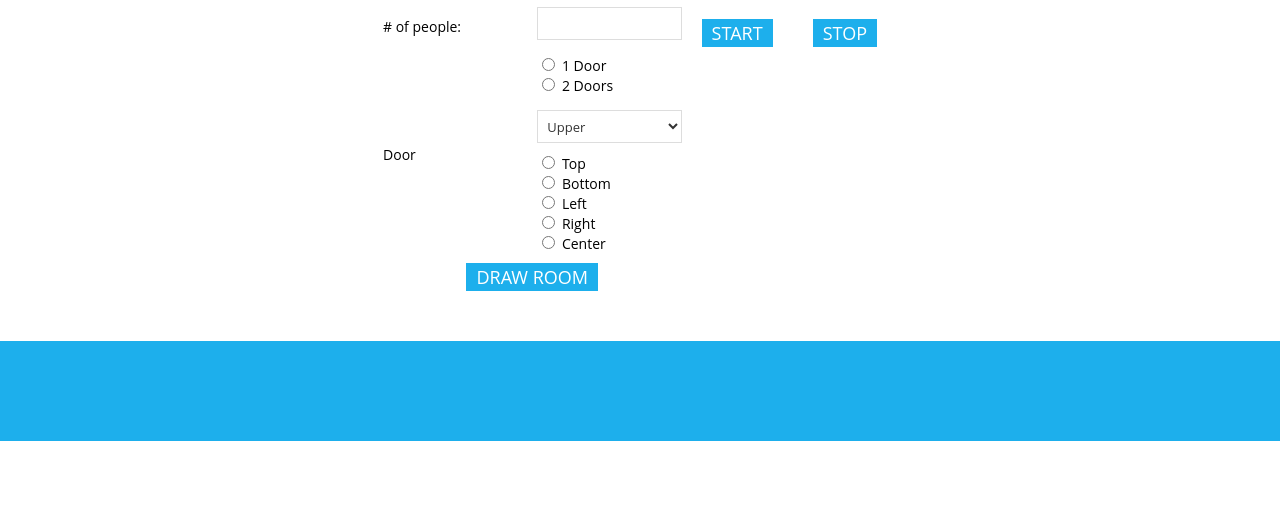
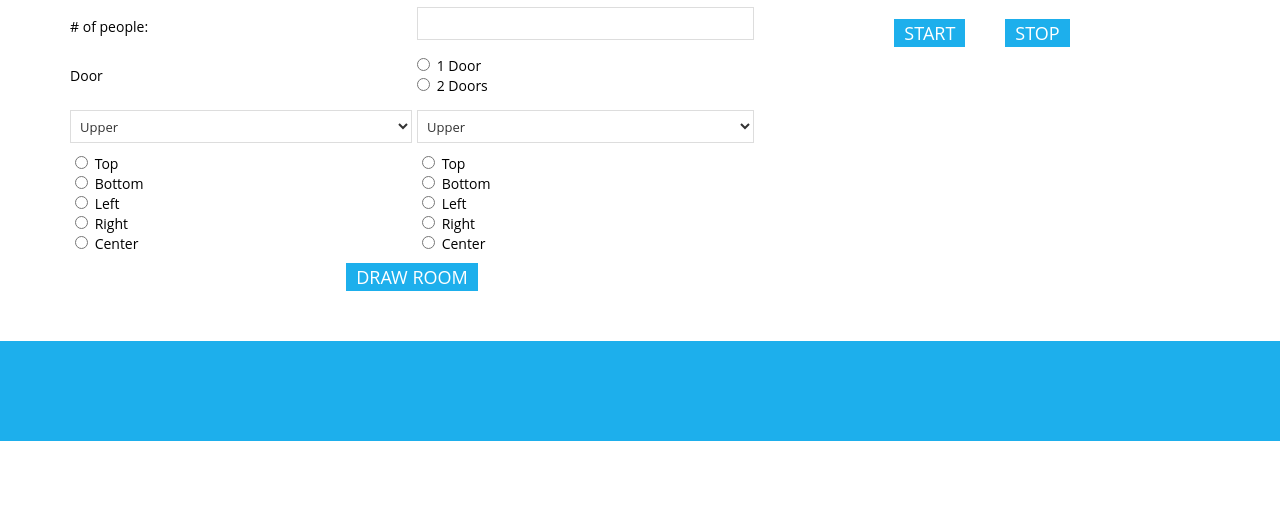
Before and after one commit to rodelcruzph/ies2, a plain HTML site: page index.html in a window 1280 px wide. Shown: the part 290-800 px from the top of the page. Drawn offline with Linux system fonts and the light colour scheme.

Commit message:
added input for 1/2 doors

```diff
--- a/rodel-scripts.js
+++ b/rodel-scripts.js
@@ -51,10 +51,17 @@ var app = {
 
 		if(!jQuery('input[name="door-count"]').is(':checked')) {
 			empty = true;
+		} else {
+
+			if(jQuery('input[name="door-count"]:checked').val() == 1) {
+				if(!jQuery('input[name="dfr-1"]').is(':checked')) {
+					empty = true;
 				}
-
-		if(!jQuery('input[name="dfr"]').is(':checked')) {
+			} else {
+				if(!jQuery('input[name="dfr-2"]').is(':checked')) {
 					empty = true;
+				}
+			}
 		}
 
 
@@ -68,7 +75,13 @@ var app = {
 
 			app.vars.area = jQuery('#room-width').val() * jQuery('#room-height').val();
 
-			app.setDoorVar(jQuery('input[name="door-count"]:checked').attr('value'), jQuery('#face-select').val(), jQuery('input[name="dfr"]:checked').attr('value'));
+			if(jQuery('input[name="door-count"]:checked').val() == 1) {
+				app.setDoorVar(jQuery('input[name="door-count"]:checked').attr('value'), [[jQuery('#face-select-1').val(), jQuery('input[name="dfr-1"]:checked').val()]]);
+			} else {
+				app.setDoorVar(jQuery('input[name="door-count"]:checked').attr('value'), [[jQuery('#face-select-1').val(), jQuery('input[name="dfr-1"]:checked').val()], [jQuery('#face-select-2').val(), jQuery('input[name="dfr-2"]:checked').val()]]);
+			}
+
+
 		}
 
 		if(typeof cbf == 'function') {
@@ -76,10 +89,7 @@ var app = {
 		}
 	},
 
-	setDoorVar: function(num, dir, pos) {
-
-		console.log('num: ' + num + ', dir: ' + dir + ', pos: ' + pos);
-		console.log(app.vars.rows + ' : ' + app.vars.cols);
+	setDoorVar: function(num, param) {
 
 		// instantiate object
 		for(var i = 1; i <= num; i++) {
@@ -90,8 +100,10 @@ var app = {
 		// create doors object
 		for(var i = 1; i <= num; i++) {
 
+			console.log(param[i-1][0] + " : " + param[i-1][1]);
+
 			// door location
-			switch(dir) {
+			switch(param[i-1][0]) {
 				case '1':
 					// Upper
 					console.log('face top \n');
@@ -119,10 +131,10 @@ var app = {
 					app.vars.doors[i].y = app.vars.rows;
 					app.vars.doors[i].face = 'right';
 					break;
-			}
+			} /* switch door location */
 
 			// door position
-			switch(pos) {
+			switch(param[i-1][1]) {
 				case '1':
 					// Top
 					if (i == 1) {
@@ -161,35 +173,35 @@ var app = {
 
 				case '5':
 					// Center
-					if(dir == '1' || dir == '2') {
+					if(param[i-1][0] == '1' || param[i-1][0] == '2') {
 						if (i == 1) {
 							app.vars.doors[i].y = Math.floor(app.vars.rows / 2);
 						} else {
 							app.vars.doors[i].y = Math.floor(app.vars.rows / 2) + 1;
 						}
 
-						if(dir == '1') {
+						if(param[i-1][0] == '1') {
 							app.vars.doors[i].face = 'top';
 						} else {
 							app.vars.doors[i].face = 'bottom';
 						}
 
-					} else if(dir == '3' || dir == '4') {
+					} else if(param[i-1][0] == '3' || param[i-1][0] == '4') {
 						if (i == 1) {
 							app.vars.doors[i].x = Math.floor(app.vars.cols / 2);
 						} else {
 							app.vars.doors[i].x = Math.floor(app.vars.cols / 2) + 1;
 						}
 
-						if(dir == '3') {
+						if(param[i-1][0] == '3') {
 							app.vars.doors[i].face = 'left';
 						} else {
 							app.vars.doors[i].face = 'right';
 						}
 					}
 					break;
-			}
-		}
+			} /* switch door positiion */
+		} /* end for */
 
 	},
 
@@ -239,11 +251,8 @@ var app = {
 									<input type="number" id="num-people"> \
 								</div> \
 							</div> \
-							<div class="f-group"> \
-								<div class="f-control"> \
+							<div class="f-group door"> \
 								<label for="doof-info">Door</label> \
-								</div> \
-								<div class="f-control"> \
 								<div class="door-num"> \
 									<p> \
 										<label for="dc-one"> \
@@ -256,9 +265,10 @@ var app = {
 										</label> \
 									</p> \
 								</div> \
+								<div class="f-control"> \
 									<div class="door-face"> \
 										<div class="df-select"> \
-											<select name="face-select" id="face-select"> \
+											<select name="face-select-1" id="face-select-1"> \
 												<option value="1">Upper</option> \
 												<option value="2">Lower</option> \
 												<option value="3">Left</option> \
@@ -266,20 +276,49 @@ var app = {
 											</select> \
 										</div> \
 										<div class="df-radio"> \
-											<label for="dfrt"> \
-												<input type="radio" name="dfr" value="1" id="dfrt"> Top \
+											<label for="dfrt-1"> \
+												<input type="radio" name="dfr-1" value="1" id="dfrt-1"> Top \
 											</label> \
-											<label for="dfrb"> \
-												<input type="radio" name="dfr" value="2" id="dfrb"> Bottom \
+											<label for="dfrb-1"> \
+												<input type="radio" name="dfr-1" value="2" id="dfrb-1"> Bottom \
 											</label> \
-											<label for="dfrl"> \
-												<input type="radio" name="dfr" value="3" id="dfrl"> Left \
+											<label for="dfrl-1"> \
+												<input type="radio" name="dfr-1" value="3" id="dfrl-1"> Left \
 											</label> \
-											<label for="dfrr"> \
-												<input type="radio" name="dfr" value="4" id="dfrr"> Right \
+											<label for="dfrr-1"> \
+												<input type="radio" name="dfr-1" value="4" id="dfrr-1"> Right \
 											</label> \
-											<label for="dfrc"> \
-												<input type="radio" name="dfr" value="5" id="dfrc"> Center \
+											<label for="dfrc-1"> \
+												<input type="radio" name="dfr-1" value="5" id="dfrc-1"> Center \
+											</label> \
+										</div> \
+									</div> \
+								</div> \
+								<div class="f-control"> \
+									<div class="door-face"> \
+										<div class="df-select"> \
+											<select name="face-select-2" id="face-select-2"> \
+												<option value="1">Upper</option> \
+												<option value="2">Lower</option> \
+												<option value="3">Left</option> \
+												<option value="4">Right</option> \
+											</select> \
+										</div> \
+										<div class="df-radio"> \
+											<label for="dfrt-2"> \
+												<input type="radio" name="dfr-2" value="1" id="dfrt-2"> Top \
+											</label> \
+											<label for="dfrb-2"> \
+												<input type="radio" name="dfr-2" value="2" id="dfrb-2"> Bottom \
+											</label> \
+											<label for="dfrl-2"> \
+												<input type="radio" name="dfr-2" value="3" id="dfrl-2"> Left \
+											</label> \
+											<label for="dfrr-2"> \
+												<input type="radio" name="dfr-2" value="4" id="dfrr-2"> Right \
+											</label> \
+											<label for="dfrc-2"> \
+												<input type="radio" name="dfr-2" value="5" id="dfrc-2"> Center \
 											</label> \
 										</div> \
 									</div> \
--- a/style.css
+++ b/style.css
@@ -158,6 +158,7 @@ body{
 }
 
 	.form-holder form {
+		width: 60%;
 		font-size: 0;
 		display: inline-block;
 		vertical-align: top;
@@ -177,6 +178,14 @@ body{
 			margin: 0 0 10px;
 			font-size: 0;
 			box-sizing: border-box;
+		}
+
+		.door > label {
+			width: 50%;
+			display: inline-block;
+			vertical-align: middle;
+			margin: 0 0 15px;
+			text-align: left;
 		}
 
 			.f-control {
@@ -237,14 +246,19 @@ body{
 						margin: 3px 0;
 					}
 
-		.lower-box {
-			display: inline-block;
-			vertical-align: top;
-		}
+	.lower-box {
+		width: 40%;
+		display: inline-block;
+		vertical-align: top;
+	}
 
 
 		.door-num {
+			width: 50%;
+			display: inline-block;
+			vertical-align: middle;
 			margin: 0 0 15px;
+			text-align: left;
 		}
 
 		.df-select {
```
Lines whose indentation alone changed are shown as unchanged.
